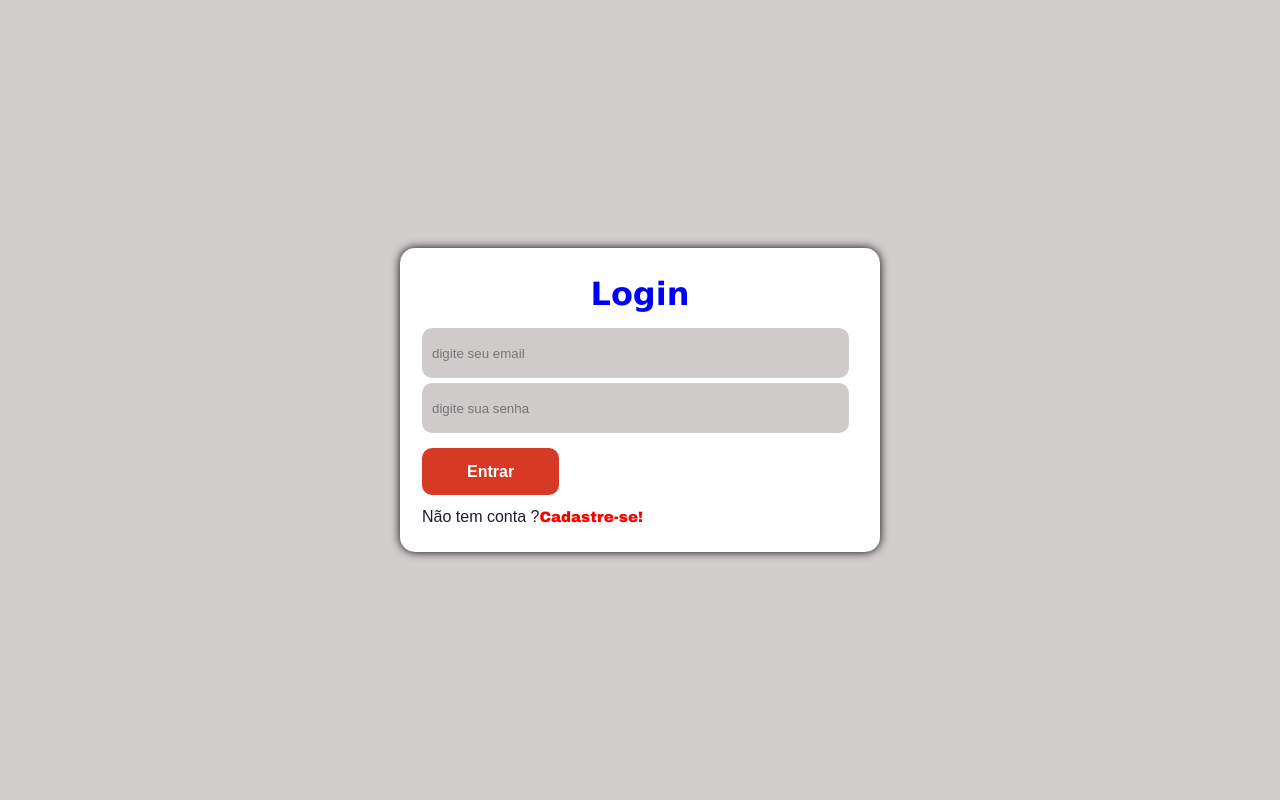
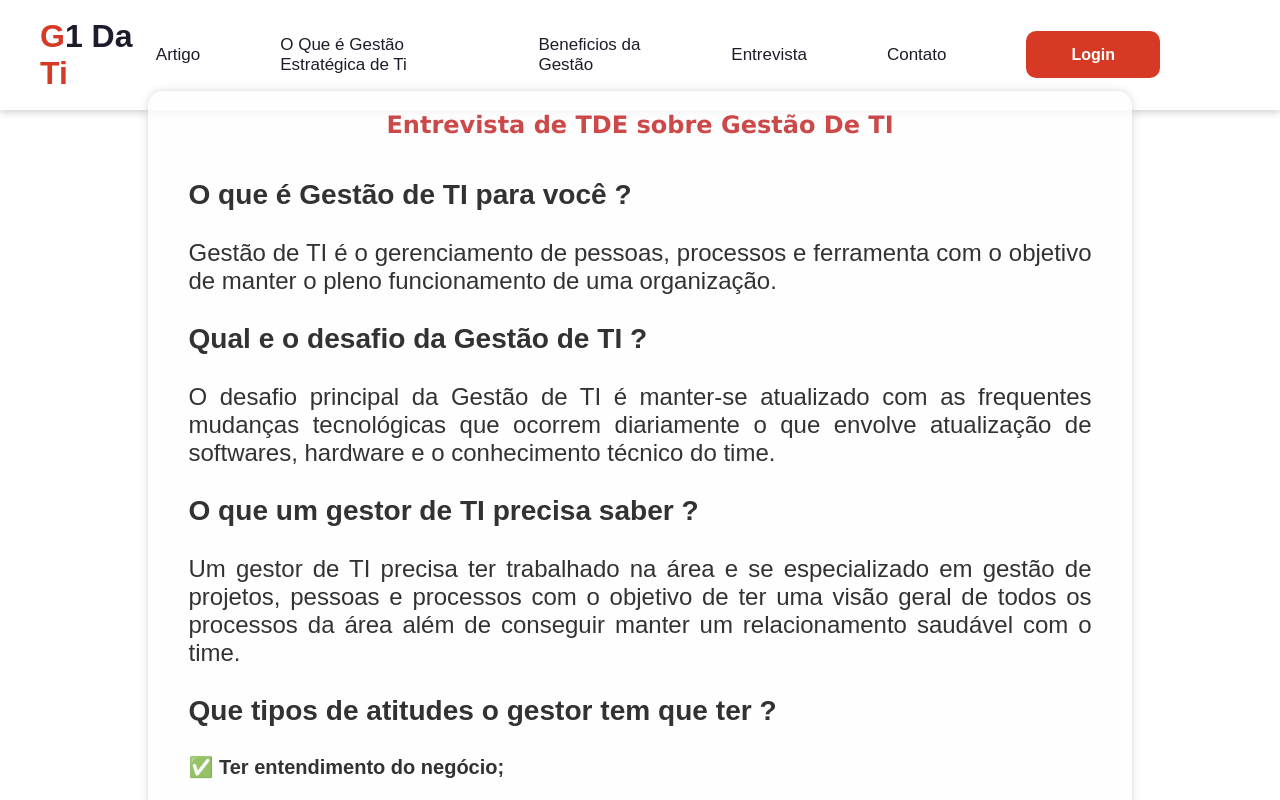
Before and after one commit to germanodrp/G1DaTi-App, a React (Create React App) app: page /entrevista in a window 1280 px wide. Shown: the top 800 px of the page. Built offline with nearby package versions, Linux system fonts and the light colour scheme.

Commit message:
Final de telas

```diff
--- a/src/Routes.js
+++ b/src/Routes.js
@@ -9,6 +9,7 @@ import PaginaInicial from "./pages/PaginaInicial";
 import Contato from "./pages/Contato";
 import Loguin from "./pages/Loguin";
 import TelaCadastro from "./pages/TelaCadastro";
+import Entrevista from "./pages/Entrevista";
 
 function Routes (){
     return(
@@ -18,6 +19,7 @@ function Routes (){
                 <Route path="/artigo"  component={Artigo}/>
                 <Route path="/gestaoEstrategica" component={GestaoEstrategica}/>
                 <Route path="/beneficios" component={Beneficios}/>
+                <Route path="/entrevista" component={Entrevista}/>
                 <Route path="/contato" component={Contato}/>
                 <Route path="/cadastro" component={TelaCadastro}/>
                 <Route path="/" component={Loguin}/>
--- /dev/null
+++ b/src/components/Entrevista.jsx
@@ -0,0 +1,69 @@
+import React from "react";
+
+const BeneficiosGestao = () => {
+  return (
+    <section className="home">
+      <div className="FundoEntrevista">
+        <h1 className="Entrevista">Entrevista de TDE sobre Gestão De TI</h1>
+        <h1 className="TextoEntrevista">
+          <h3>O que é Gestão de TI para você ?</h3>
+          <br /> Gestão de TI é o gerenciamento de pessoas, processos e
+          ferramenta com o objetivo de manter o pleno funcionamento de uma
+          organização.
+          <br />
+          <br />
+          <h3>Qual e o desafio da Gestão de TI ?</h3>
+          <br />O desafio principal da Gestão de TI é manter-se atualizado com
+          as frequentes mudanças tecnológicas que ocorrem diariamente o que
+          envolve atualização de softwares, hardware e o conhecimento técnico do
+          time.
+          <br />
+          <br />
+          <h3>O que um gestor de TI precisa saber ?</h3>
+          <br />
+          Um gestor de TI precisa ter trabalhado na área e se especializado em
+          gestão de projetos, pessoas e processos com o objetivo de ter uma
+          visão geral de todos os processos da área além de conseguir manter um
+          relacionamento saudável com o time.
+          <br />
+          <br />
+          <h3>Que tipos de atitudes o gestor tem que ter ?</h3>
+          <br />
+          <h3 className="condicoesEntrevista">
+            ✅ Ter entendimento do negócio;
+          </h3>
+          <br />
+          <h3 className="condicoesEntrevista">
+            ✅ Ser proativo e ter visão estratégica
+          </h3>
+          <br />
+          <h3 className="condicoesEntrevista">
+            ✅ Ter boas habilidades de comunicação
+          </h3>
+          <br />
+          <h3 className="condicoesEntrevista">✅ Saber gerenciar as pessoas</h3>
+          <br />
+          <h3 className="condicoesEntrevista">
+            ✅ Estar em constante transformação
+          </h3>
+          <br />
+          <h3>O que a Gestão de TI deve executar ?</h3>
+          <br />A gestão de TI deve executar parte do planejamento estratégico
+          da empresa que lhe foi atribuído.
+          <br />
+          <br />
+          <h3>
+            Você acha importante a parte de Gestão de TI ser separada?Porque?
+          </h3>
+          <br />A Gestão de TI deve estar alinhada e integrada com as demais
+          áreas e não separada já que o planejamento estratégico da empresa é um
+          só e todos devem fazer sua parte para obterem um resultado comum,
+          neste caso a execução do planejamento estratégico e como resultado
+          colher os bons frutos do que foi implementado.
+        </h1>
+      </div>
+    </section>
+  );
+};
+
+export default BeneficiosGestao;
--- a/src/components/barraDeTarefas.jsx
+++ b/src/components/barraDeTarefas.jsx
@@ -19,6 +19,9 @@ const BarraDeTarefas = () => {
           <a href="/beneficios">Beneficios da Gestão </a>
         </li>
         <li className="nav-item">
+          <a href="/entrevista">Entrevista</a>
+        </li>
+        <li className="nav-item">
           <a href="/contato">Contato</a>
         </li>
         <Botao texto="Login" link="/" />
--- /dev/null
+++ b/src/pages/Entrevista/index.js
@@ -0,0 +1,13 @@
+import BarraDeTarefas from "../../components/barraDeTarefas";
+import Entrevista from "../../components/Entrevista";
+
+function Beneficios() {
+  return (
+    <div>
+      <BarraDeTarefas />
+      <Entrevista />
+    </div>
+  );
+}
+
+export default Beneficios;
--- a/src/styles/style.css
+++ b/src/styles/style.css
@@ -144,6 +144,19 @@ body {
   color: #d63a25;
   font-size: 3rem;
 }
+.Entrevista{
+  text-align: center;
+  margin-left: 28%;
+  margin-right: 28%;
+  color: rgb(192, 28, 28);
+  font-family: Verdana;
+  margin-bottom: 20px;
+
+}
+.condicoesEntrevista{
+  font-weight: bold;
+  font-size: 1.25rem;
+}
 .Beneficios {
   font-weight: bold;
   font-size: 1.25rem;
@@ -188,6 +201,21 @@ body {
   margin-bottom: 10px;
   font-family: Verdana ;
 }
+.FundoEntrevista{
+  margin-top: 20%;
+  max-width: 80rem;
+  margin-left: 10%;
+  margin-right: 10%;
+  border-radius: 15px;
+  padding-left: 20px;
+  padding-right: 20px;
+  padding-top: 20px;
+  padding-bottom: 30px;
+  box-shadow: #ccc 0px 0px 9px;
+  text-align: justify;
+  opacity: 80%;
+  background-color: rgb(255, 254, 254);
+}
 .divArtigo {
   max-width: 80rem;
   margin-left: 17%;
@@ -218,7 +246,15 @@ body {
   line-height: 1.5;
   text-decoration: none;
 }
-
+.TextoEntrevista{
+  font-family: Arial, Helvetica, sans-serif;
+  background: none;
+  font-size: 1.5rem;
+  font-weight: normal;
+  padding: 20px;
+  text-align: justify;
+  color: black;
+}
 .textoArtigo {
   font-family: Arial, Helvetica, sans-serif;
   background: none;
@@ -534,9 +570,10 @@ body {
   @media(max-width:1366px) {
 
     .divArtigo {
-      width: 80rem;
-      margin-left:20%;
-      margin-right: 20%;
+      width: 100rem;
+
+      margin-left:10%;
+      margin-right: 10%;
       border-radius: 15px;
       padding-left: 20px;
       padding-right: 20px;
@@ -546,7 +583,31 @@ body {
       text-align: justify;
       opacity: 80%;
       background-color: rgb(255, 254, 254);
-      margin-top: 65%;
+      margin-top: 30%;
+
+    }
+    .FundoEntrevista{
+      margin-top: 50%;
+      max-width: 90rem;
+      margin-left: 2%;
+      margin-right: 2%;
+      border-radius: 15px;
+      padding-left: 20px;
+      padding-right: 20px;
+      padding-top: 20px;
+      padding-bottom: 30px;
+      box-shadow: #ccc 0px 0px 9px;
+      text-align: justify;
+      opacity: 80%;
+      background-color: rgb(255, 254, 254);
+    }
+    .Entrevista{
+      text-align: center;
+      margin-left: 23%;
+      margin-right: 23%;
+      color: rgb(192, 28, 28);
+      font-family: Verdana;
+      margin-bottom: 20px;
 
     }
   .home-text{
```
